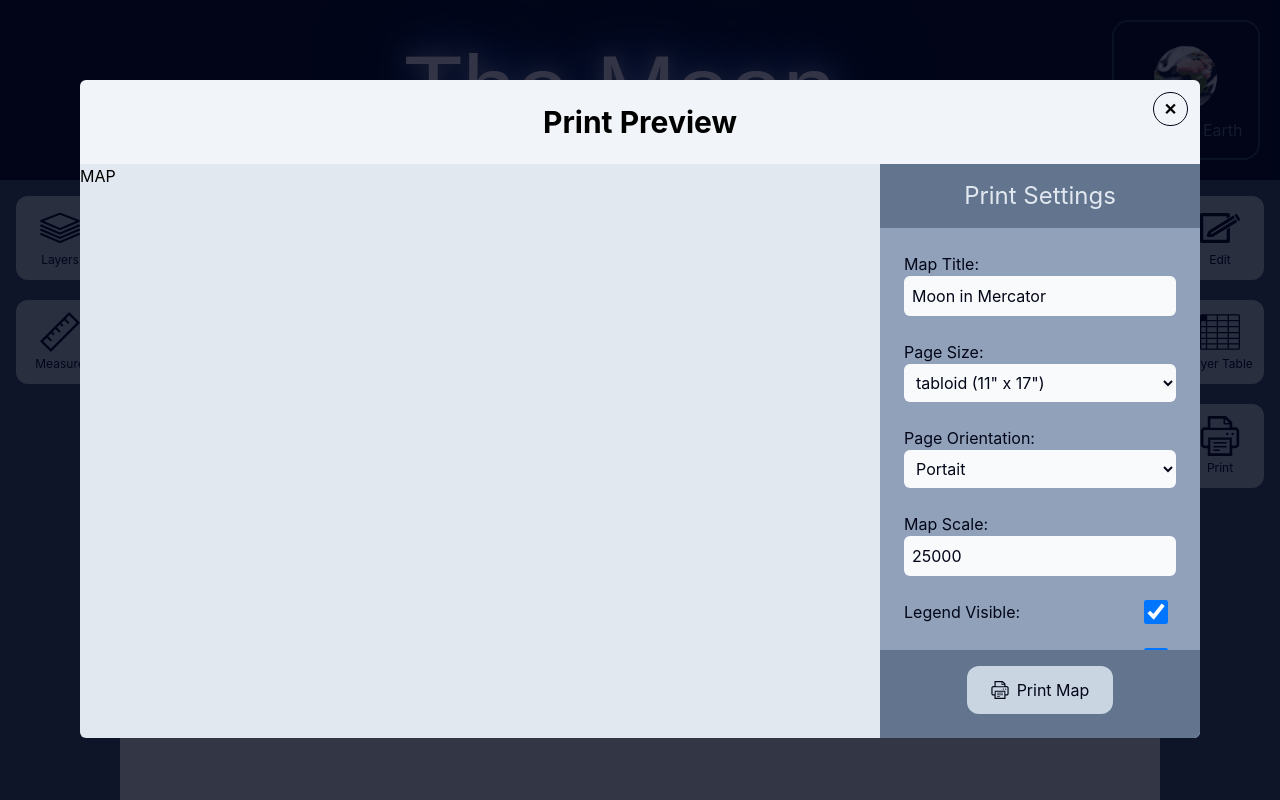
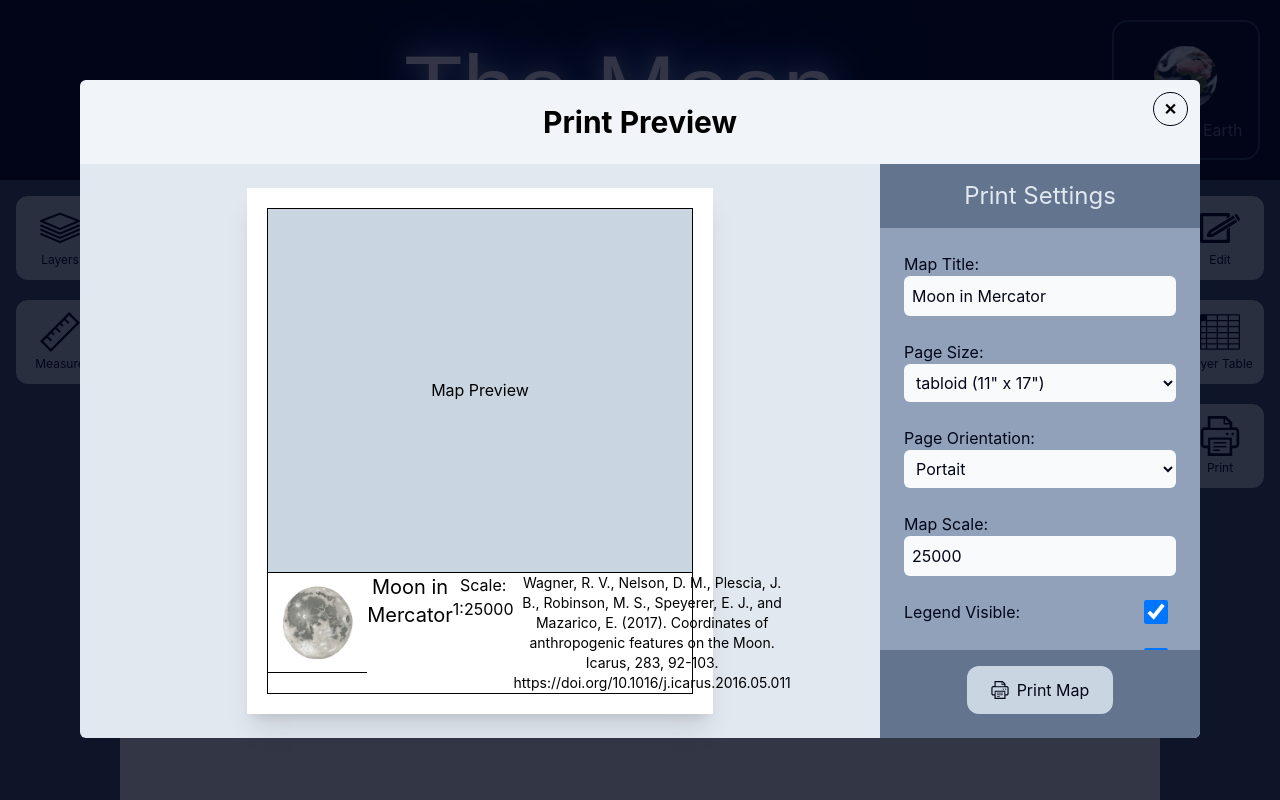
Before and after one commit to LBercovitch/sdk-demo, a React (Vite) app in the folder sdk-demo/: page /moon in a window 1280 px wide. Both pictures are taken after a click on the button "Print". Built offline with nearby package versions, Linux system fonts and the light colour scheme; a web font is replaced by a local one.

Commit message:
partial implementation of print tool

```diff
--- a/sdk-demo/src/components/Map.tsx
+++ b/sdk-demo/src/components/Map.tsx
@@ -14,8 +14,8 @@ import "@arcgis/map-components/components/arcgis-distance-measurement-2d";
 import "@arcgis/map-components/components/arcgis-feature-table";
 
 // custom tools
-import Print from "./printTools/Print";
-import { PrintProvider } from "./printTools/PrintProvider";
+import Print from "./printTool/Print";
+import { PrintProvider } from "./printTool/PrintProvider";
 import Popup from "./Popup";
 
 type MapProps = {
--- a/sdk-demo/src/components/printTools/Print.tsx
+++ b/sdk-demo/src/components/printTool/Print.tsx
@@ -1,17 +1,16 @@
 import PrinterIcon from "../../icons/PrinterIcon";
 import PrintSettings from "./PrintSettings";
+import PrintPreview from "./PrintPreview";
 
 function Print() {
-  // const { printOptions, updatePrintOption } = usePrint();
-
   return (
     <div className="flex flex-col w-full h-full">
       <h1 className="shrink-0 font-bold text-3xl text-center py-6">
         Print Preview
       </h1>
       <div className="flex h-[calc(100%-66px)] bg-slate-200 rounded-b-md">
-        <div className="flex-1">
-          MAP
+        <div className="flex-1 flex items-center justify-center p-6">
+          <PrintPreview />
         </div>
         <div className="w-80 flex flex-col bg-slate-500 text-slate-200 rounded-br-md">
           {/* Header */}
--- /dev/null
+++ b/sdk-demo/src/components/printTool/PrintMap.tsx
@@ -0,0 +1,9 @@
+function PrintMap() {
+  return (
+    <>
+      Map Preview
+    </>
+  );
+}
+
+export default PrintMap;
--- /dev/null
+++ b/sdk-demo/src/components/printTool/PrintPreview.tsx
@@ -0,0 +1,67 @@
+import { useEffect } from 'react';
+
+import { usePrint } from "./PrintProvider";
+import { pageSizes } from "../../config/pageLayout";
+import PrintMap from "./PrintMap";
+
+function PrintPreview() {
+  const { printOptions } = usePrint();
+  const pageSize = pageSizes[printOptions.size];
+
+  // Note the pageSizes from the pageLayout config assumes landscape orientation
+  // is the default orientation
+  const width = printOptions.orientation === "landscape" ?
+    pageSize.width :
+    pageSize.height;
+
+  const height = printOptions.orientation === "landscape" ?
+    pageSize.height :
+    pageSize.width;
+
+  return (
+    <div
+      className={`bg-white shadow-xl flex p-5 h-full ${printOptions.orientation === "landscape" ? "" : "flex-col"}`}
+      style={{ aspectRatio: `${width} / ${height}` }}
+    >
+      {/* MAP */}
+      <div className="bg-slate-300 flex flex-1 items-center justify-center border-1">
+        <PrintMap />
+      </div>
+
+      {/* Side Pannel */}
+      <div className={`text-center flex ${
+        printOptions.orientation === "landscape" ? "flex-col w-1/4 border-r-1 border-y-1" : "h-1/4  border-b-1 border-x-1"
+      }`}>
+        {/* Get the default logo if no file is uploaded */}
+        {(printOptions.logo && printOptions.logoSource === undefined) &&
+          <img src={printOptions.logoImg} alt={printOptions.logoAlt} className="h-25 object-contain border-b-1" />
+        }
+
+        {/* If the logo is from a file */}
+        {(printOptions.logo && printOptions.logoSource !== undefined) &&
+          <img src={printOptions.logoSource} className="h-25 object-contain border-b-1" />
+        }
+
+        <h2 className="text-xl">
+          {printOptions.title}
+        </h2>
+
+        {printOptions.legend &&
+          <div className="flex-1 bg-slate-200">
+            {printOptions.legend}
+          </div>
+        }
+
+        {printOptions.scaleBar && <div>{printOptions.scaleBar}</div>}
+
+        {printOptions.northArrow && <div>{printOptions.northArrow}</div>}
+
+        {printOptions.scale && <div>{"Scale: 1:" + printOptions.scale}</div>}
+
+        {printOptions.attribution && <div className="text-sm">{printOptions.attributionText}</div>}
+      </div>
+    </div>
+  );
+}
+
+export default PrintPreview;
--- a/sdk-demo/src/components/printTools/PrintProvider.tsx
+++ b/sdk-demo/src/components/printTool/PrintProvider.tsx
@@ -1,6 +1,6 @@
 // This component is a provider to keep track of the print component states
-// so that they can easily be carried over from the form to the preview
-// and the pdf builder without
+// so that they can easily be carried over from the form, to the preview,
+// and the pdf builder without requiring prop drilling
 
 import { createContext, useContext, useState, type ReactNode } from "react";
 import type { pageLayout } from "../../config/pageLayout";
--- a/sdk-demo/src/components/printTools/PrintSettings.tsx
+++ b/sdk-demo/src/components/printTool/PrintSettings.tsx
@@ -56,8 +56,8 @@ function PrintSettings() {
       <input
         id="scale"
         type="number"
-        step="25000"
-        min="25000"
+        step="10000"
+        min="10000"
         max="500000000"
         value={printOptions.scale}
         onChange={e =>
@@ -135,14 +135,19 @@ function PrintSettings() {
             type="file"
             // NOTE: the user can easily change the accept attribute, so it is good practice
             // to have additional checks to make sure a valid image file type is used
+            // and not something malicious
             accept="image/*"
             onChange={e => {
               const file = e.target.files?.[0];
-              updatePrintOption("logoSource", file);
+              // Create a temporary URL from the file so that it can be used in an image element
+              const url = file ? URL.createObjectURL(file) : undefined;
+              updatePrintOption("logoSource", url);
             }}
             className="print-input"
           />
-          <p className="text-xs mb-6 mt-[-18px]">* If no file is selected, your organization's default logo will be used instead.</p>
+          <p className="text-xs mb-6 mt-[-18px]">
+            * If no file is selected, your organization's default logo will be used instead.
+          </p>
         </>
       }
 
--- a/sdk-demo/src/config/pageLayout.ts
+++ b/sdk-demo/src/config/pageLayout.ts
@@ -19,7 +19,7 @@ export type pageLayout = {
   logoImg: string;
   logoAlt: string;
   logo: boolean; // i.e. show the logo on the layout
-  logoSource: string | File | undefined; // a custom file chosen by the use, overrides the logoImg
+  logoSource: string | undefined; // a custom file chosen by the use, overrides the logoImg
 
   attribution: boolean;
   attributionText: string | undefined;
--- a/sdk-demo/src/icons/BMListIcon.tsx
+++ b/sdk-demo/src/icons/BMListIcon.tsx
@@ -1,7 +1,7 @@
 function BMListIcon({ iconHeight, iconWidth }: { iconHeight: string; iconWidth: string }) {
   return (
     <svg fill="none" width={iconWidth} height={iconHeight} viewBox="0 0 24 24" >
-      <path stroke="currentColor" stroke-width="1.5" stroke-linecap="round" stroke-linejoin="round"
+      <path stroke="currentColor" strokeWidth="1.5" strokeLinecap="round" strokeLinejoin="round"
         d="M15 3V19M15 3L9 5M15 3L21 5V21L15 19M15 19L9 21M9 5V21M9 5L3 3V19L9 21"
       />
     </svg>
```
